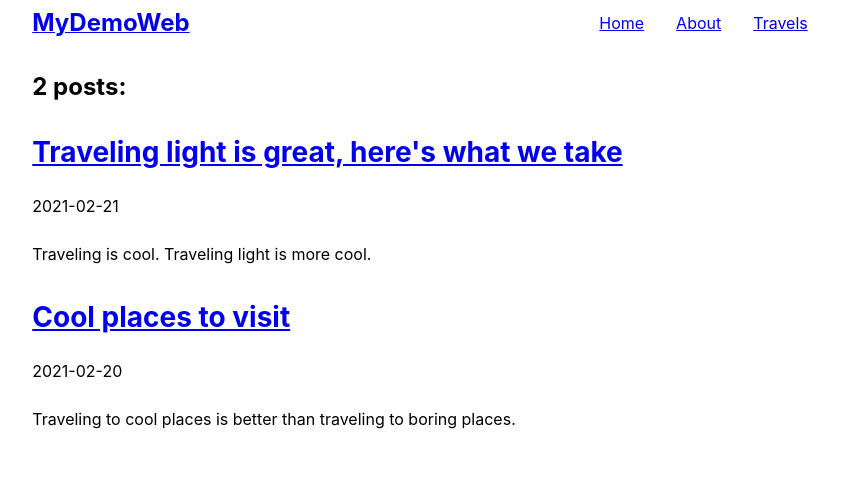
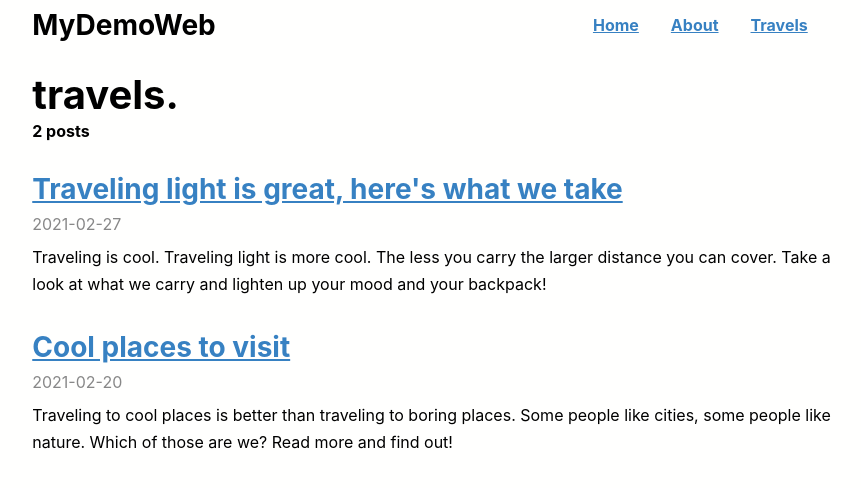
Before and after one commit to hojdars/hello-react, a Gatsby site: page /travel in a window 1280 px wide. Shown: the whole page, without its empty margins (204-1065 px from the left). Built offline with nearby package versions, Linux system fonts and the light colour scheme; Gatsby itself is replaced by a stand-in of ours.

Commit message:
refactoring styles

```diff
--- /dev/null
+++ b/src/components/article_link.js
@@ -0,0 +1,22 @@
+import React from "react"
+import { Link } from "gatsby"
+
+import articleLinkStyles from "./article_link.module.css"
+
+const ArticleLink = props => {
+    return (
+        <div>
+            <Link to={props.to}>
+                <h3>{props.title}</h3>
+            </Link>
+            <div className={articleLinkStyles.date}>
+                {props.date}
+            </div>
+            <div className={articleLinkStyles.excerpt}>
+                {props.excerpt}
+            </div>
+        </div>
+    )
+}
+
+export default ArticleLink
--- /dev/null
+++ b/src/components/article_link.module.css
@@ -0,0 +1,11 @@
+.date {
+    color:#888;
+    line-height: calc(1ex / 0.32);
+    margin: 0.25ex 0;
+}
+
+.excerpt {
+    font-size: 1em;
+    line-height: calc(1ex / 0.32);
+    margin: 0.65ex 0;
+}
--- a/src/components/layout.js
+++ b/src/components/layout.js
@@ -15,9 +15,9 @@ const ListLink = props => {
 const Menu = () => {
     return (
         <div className={layoutStyles.menuMain}>
-                <ListLink to="/">Home</ListLink>
-                <ListLink to="/about/">About</ListLink>
-                <ListLink to="/travel/">Travels</ListLink>
+            <ListLink to="/"><b>Home</b></ListLink>
+            <ListLink to="/about/"><b>About</b></ListLink>
+            <ListLink to="/travel/"><b>Travels</b></ListLink>
         </div>
     )
 }
@@ -57,7 +57,7 @@ export default function Layout(props) {
         <div className={layoutStyles.layoutMain}>
             <Header />
             <div className={layoutStyles.bodyMain}>
-            {props.children}
+                {props.children}
             </div>
         </div>
     )
--- a/src/components/layout.module.css
+++ b/src/components/layout.module.css
@@ -1,5 +1,24 @@
+:root {
+    --main-color:#3781c2;
+    --hover-color: #66a2e6;
+    --visited-color: #18578f;
+}
+
 * {
-    font-family: -apple-system, BlinkMacSystemFont, 'Segoe UI', Roboto, Oxygen, Ubuntu, Cantarell, 'Open Sans', 'Helvetica Neue', sans-serif
+    font-family: -apple-system, BlinkMacSystemFont, 'Segoe UI', Roboto, Oxygen, Ubuntu, Cantarell, 'Open Sans', 'Helvetica Neue', sans-serif;
+    background-color: #FFFFFE;
+}
+
+a {
+    color: var(--main-color);
+}
+
+a:visited {
+    color: var(--visited-color);
+}
+
+a:hover {
+    color: var(--hover-color);
 }
 
 .headerMain {
@@ -8,6 +27,23 @@
 
 .titleMain {
     flex-grow: 1;
+}
+
+.titleMain h2 {
+    font-size: 1.75em;
+}
+
+.titleMain a {
+    color: black;
+    text-decoration: none;
+}
+
+.titleMain a:hover {
+    color: black;
+}
+
+.titleMain a:visited {
+    color: black;
 }
 
 .menuMain {
--- a/src/pages/travel.js
+++ b/src/pages/travel.js
@@ -1,28 +1,43 @@
 import React from "react"
 
-import { Link } from "gatsby"
+import {graphql} from "gatsby"
 
 import Layout from "../components/layout"
+import ArticleLink from "../components/article_link"
 
-export default function Home() {
+export default function Home({data}) {
   return (
     <Layout>
+      <h1>travels.</h1>
+      <b>{data.allFile.edges.length} posts</b>
 
-      <h4>2 posts:</h4>
+      <ArticleLink
+        to="../travels/travel_1"
+        title="Traveling light is great, here's what we take"
+        date="2021-02-27"
+        excerpt="Traveling is cool. Traveling light is more cool. The less you carry the larger distance you can cover. Take a look at what we carry and lighten up your mood and your backpack!"
+      />
 
-      <Link to="../travels/travel_1">
-        <h3>Traveling light is great, here's what we take</h3>
-      </Link>
-      <p>2021-02-21</p>
-      <p>Traveling is cool. Traveling light is more cool. </p>
-
-      <Link to="../travels/travel_2">
-        <h3>Cool places to visit</h3>
-      </Link>
-      <p>2021-02-20</p>
-      <p>Traveling to cool places is better than traveling to boring places.</p>
-
-
+      <ArticleLink
+        to="../travels/travel_2"
+        title="Cool places to visit"
+        date="2021-02-20"
+        excerpt="Traveling to cool places is better than traveling to boring places. Some people like cities, some people like nature. Which of those are we? Read more and find out!"
+      />
     </Layout>
   )
 }
+
+export const query = graphql`
+query TravelPages {
+  allFile(filter: {extension: {regex: "/(js)|(md)|(mdx)/"}, relativeDirectory: {eq: "pages/travels"}}) {
+    edges {
+      node {
+        id
+        name
+        relativePath
+      }
+    }
+  }
+}
+`
--- a/src/pages/travels/travel_2.js
+++ b/src/pages/travels/travel_2.js
@@ -13,7 +13,7 @@ export default function BlogPost({ data }) {
         <p>
           Traveling to cool places is better than traveling to boring places.
           Some people like cities, some people like nature.
-          We are the _nature loving kind_, so do not expect to find museums and architecture here.
+          We are the <i>nature loving kind</i>, so do not expect to find museums and architecture here.
         </p>
 
         <p>Having said that, here are some places we can recommend you to visit:</p>
```
